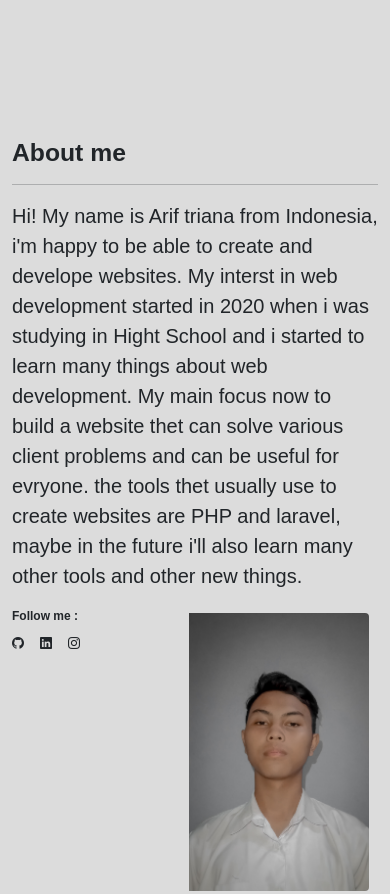
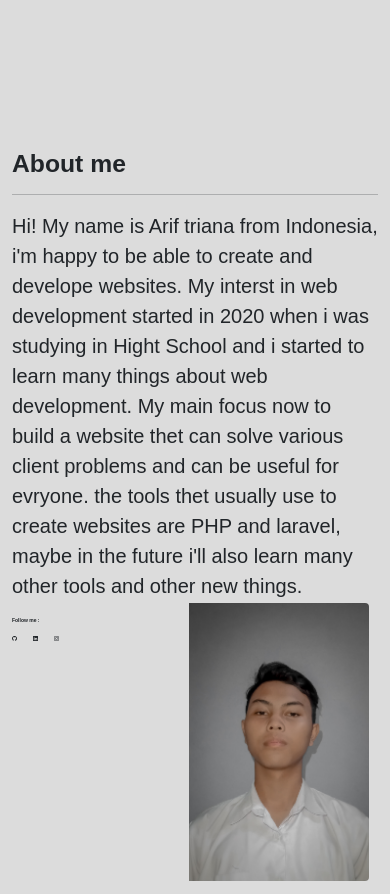
Before and after one commit to arif3ana/native-portfolio, a website: page index.html in a window 390 px wide. Shown: the part 900-1794 px from the top of the page. Drawn offline with nearby package versions, Linux system fonts and the light colour scheme.

Commit message:
memperbaiki bug

```diff
--- a/css/style.css
+++ b/css/style.css
@@ -169,7 +169,7 @@ body {
         border-radius: 50%;
     }
     .second-article .container .card {
-        font-size: 12px;
+        font-size: 5px;
     }
     .second-article section img {
         width: 200px;
--- a/index.html
+++ b/index.html
@@ -10,11 +10,9 @@
     <title>Portfolio | Arif triana</title>
     <!-- Bootstrap -->
     <link rel="stylesheet" href="css/bootstrap.min.css">
-    <!-- AOS -->
     <link rel="stylesheet" href="https://unpkg.com/aos@next/dist/aos.css" />
-    <!-- My style -->
     <link rel="stylesheet" href="css/style.css">
-    <link href="node_modules/hamburgers/dist/hamburgers.css" rel="stylesheet">
+    <link rel="stylesheet" href="node_modules/hamburgers/dist/hamburgers.css">
     <link rel="stylesheet" href="https://cdn.jsdelivr.net/npm/bootstrap-icons@1.9.1/font/bootstrap-icons.css">
 </head>
 <body>
```
